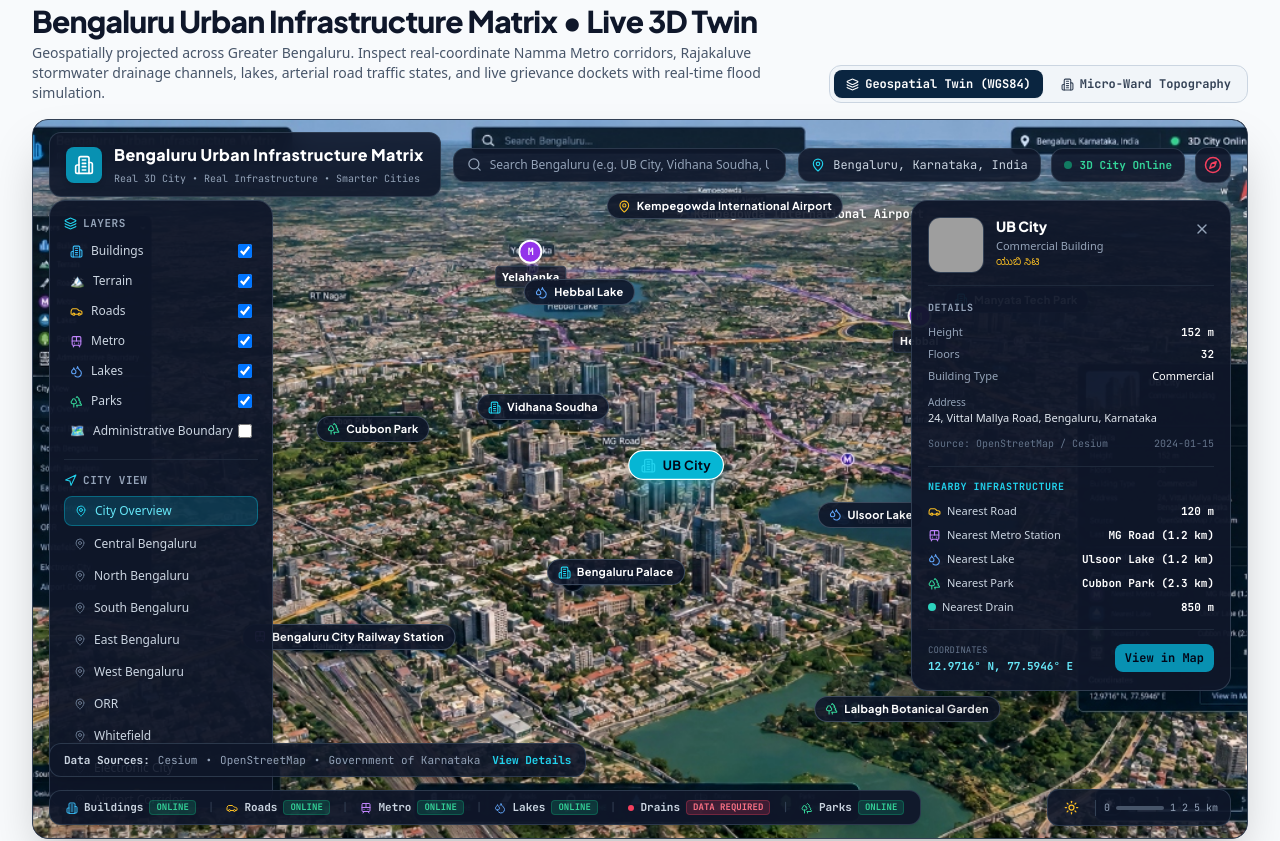
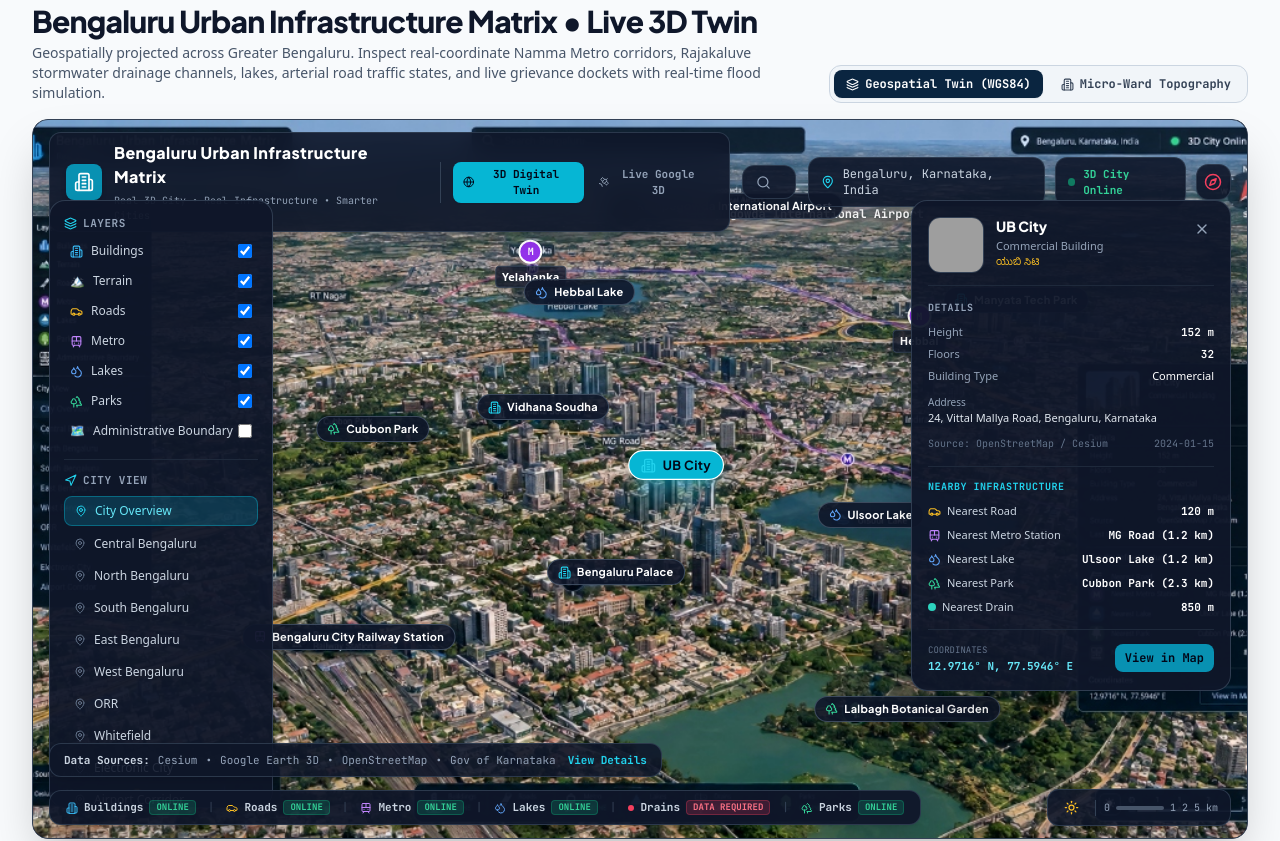
Before and after one commit to Afnan-0206/nammafix-ai, a React (Vite) app: page / in a window 1280 px wide. Shown: the part 1045-1886 px from the top of the page. Built offline with nearby package versions, Linux system fonts and the light colour scheme; grey boxes are pictures that could not be loaded.

Commit message:
feat(gis): integrate Live Google 3D Earth Maps embed with instant zero-delay switching and preconnected fast loading

```diff
--- a/index.html
+++ b/index.html
@@ -6,6 +6,9 @@
     <meta name="theme-color" content="#0A2540" />
     <link rel="preconnect" href="https://fonts.googleapis.com">
     <link rel="preconnect" href="https://fonts.gstatic.com" crossorigin>
+    <link rel="preconnect" href="https://www.google.com">
+    <link rel="preconnect" href="https://maps.google.com">
+    <link rel="dns-prefetch" href="https://www.google.com">
     <link href="https://fonts.googleapis.com/css2?family=Inter:wght@300;400;500;600;700;800&family=JetBrains+Mono:wght@400;500;600;700&family=Plus+Jakarta+Sans:wght@400;500;600;700;800&family=Noto+Sans+Kannada:wght@400;500;600;700&display=swap" rel="stylesheet">
     <link rel="manifest" href="/manifest.json">
     <meta name="mobile-web-app-capable" content="yes">
--- a/src/components/BengaluruDigitalTwin.jsx
+++ b/src/components/BengaluruDigitalTwin.jsx
@@ -2,7 +2,7 @@
 import {
   Building2, MapPin, Search, Compass, Sun, Moon, Layers,
   Navigation, Eye, X, Check, Droplets, Trees, Train, Car,
-  ShieldAlert, ExternalLink, Globe, Sliders, ChevronRight, CornerDownRight
+  ShieldAlert, ExternalLink, Globe, Sliders, ChevronRight, CornerDownRight, Satellite
 } from 'lucide-react'
 
 // Authoritative Landmark Nodes positioned across the 3D aerial cityscape
@@ -290,13 +290,14 @@
 ]
 
 export default function BengaluruDigitalTwin() {
-  const [selectedLandmark, setSelectedLandmark] = useState(LANDMARKS[0]) // Default UB City as in screenshot
+  const [selectedLandmark, setSelectedLandmark] = useState(LANDMARKS[0]) // Default UB City
+  const [viewEngine, setViewEngine] = useState('matrix3d') // 'matrix3d' | 'google3d'
   const [searchQuery, setSearchQuery] = useState('')
   const [searchFocused, setSearchFocused] = useState(false)
   const [activeView, setActiveView] = useState('overview')
   const [isDaylight, setIsDaylight] = useState(true)
 
-  // Zoom & Pan state
+  // Zoom & Pan state for 3D aerial canvas
   const [zoom, setZoom] = useState(1)
   const [pan, setPan] = useState({ x: 0, y: 0 })
   const isDraggingRef = useRef(false)
@@ -326,13 +327,14 @@
 
   // Mouse pan handlers
   const onMouseDown = (e) => {
-    if (e.target.closest('button, input, a, .interactive-panel')) return
+    if (viewEngine !== 'matrix3d') return
+    if (e.target.closest('button, input, a, .interactive-panel, iframe')) return
     isDraggingRef.current = true
     dragStartRef.current = { x: e.clientX - pan.x, y: e.clientY - pan.y }
   }
 
   const onMouseMove = (e) => {
-    if (!isDraggingRef.current) return
+    if (!isDraggingRef.current || viewEngine !== 'matrix3d') return
     setPan({
       x: e.clientX - dragStartRef.current.x,
       y: e.clientY - dragStartRef.current.y,
@@ -358,7 +360,7 @@
     setSelectedLandmark(landmark)
     setSearchQuery('')
     setSearchFocused(false)
-    // Pan to landmark
+    if (viewEngine !== 'matrix3d') setViewEngine('matrix3d')
     setPan({
       x: (50 - landmark.leftPct) * 4,
       y: (50 - landmark.topPct) * 3,
@@ -373,9 +375,11 @@
       onMouseMove={onMouseMove}
       onMouseUp={onMouseUp}
     >
-      {/* ─── 1. Aerial 3D Canvas / Viewport Layer ─── */}
+      {/* ─── 1A. Photorealistic 3D Aerial Canvas Layer (Active when matrix3d) ─── */}
       <div
-        className="absolute inset-0 transition-transform duration-300 ease-out cursor-grab active:cursor-grabbing origin-center"
+        className={`absolute inset-0 transition-transform duration-300 ease-out cursor-grab active:cursor-grabbing origin-center ${
+          viewEngine === 'matrix3d' ? 'block' : 'hidden'
+        }`}
         style={{
           transform: `scale(${zoom}) translate(${pan.x}px, ${pan.y}px)`,
         }}
@@ -383,10 +387,11 @@
         <img
           src="/bengaluru_digital_twin_view.jpg"
           alt="Bengaluru 3D Photorealistic Digital Twin Base"
+          loading="eager"
           className="w-full h-full object-cover object-center pointer-events-none filter brightness-[0.98] contrast-[1.04]"
         />
 
-        {/* Airport Flight Path Vector Animation */}
+        {/* Airport Flight Path Vector */}
         {activeLayers.roads && (
           <div className="absolute top-[12%] left-[53%] flex items-center gap-2 pointer-events-none">
             <span className="text-white text-xs font-bold font-mono drop-shadow-[0_2px_4px_rgba(0,0,0,0.9)]">
@@ -417,10 +422,8 @@
 
         {/* Clickable 3D Hotspot Markers */}
         {LANDMARKS.map((item) => {
-          // Visibility based on layer filter
           if (!activeLayers[item.category]) return null
-
-          const isSelected = selectedNodeOrActive(selectedLandmark, item)
+          const isSelected = selectedLandmark && selectedLandmark.id === item.id
 
           return (
             <div
@@ -434,12 +437,10 @@
                 isSelected ? 'scale-110' : 'hover:scale-105'
               }`}
             >
-              {/* Active Selection Glow Ring */}
               {isSelected && (
                 <div className="absolute -inset-2 rounded-full border-2 border-cyan-400 animate-ping pointer-events-none opacity-60" />
               )}
 
-              {/* Pin Badge with Icon & Label */}
               <div
                 className={`flex items-center gap-1.5 px-2.5 py-1 rounded-full text-xs font-bold tracking-wide shadow-xl border transition-all ${
                   isSelected
@@ -457,10 +458,29 @@
         })}
       </div>
 
+      {/* ─── 1B. Live Google 3D Earth / Maps Feed Layer (Active when google3d) ─── */}
+      <div
+        className={`absolute inset-0 w-full h-full bg-slate-950 ${
+          viewEngine === 'google3d' ? 'block' : 'hidden'
+        }`}
+      >
+        <iframe
+          src="https://www.google.com/maps/embed?pb=!1m14!1m12!1m3!1d58170.87027506553!2d77.62251494063115!3d12.912340508147711!2m3!1f0!2f0!3f0!3m2!1i1024!2i768!4f13.1!5e1!3m2!1sen!2sin!4v1789308296796!5m2!1sen!2sin"
+          width="100%"
+          height="100%"
+          style={{ border: 0 }}
+          allowFullScreen=""
+          loading="eager"
+          referrerPolicy="strict-origin-when-cross-origin"
+          title="Google 3D Maps Bengaluru Live Infrastructure Layer"
+          className="w-full h-full filter contrast-[1.05]"
+        />
+      </div>
+
       {/* ─── 2. Top Navigation Bar ─── */}
       <div className="absolute top-3 left-4 right-4 z-30 flex items-center justify-between pointer-events-auto gap-3">
-        {/* Top-Left: Logo & Title Card */}
-        <div className="flex items-center gap-3 bg-slate-900/90 border border-slate-700/80 px-4 py-2.5 rounded-xl shadow-lg interactive-panel backdrop-blur-md">
+        {/* Top-Left: Logo, Title & Engine Switcher */}
+        <div className="flex items-center gap-3 bg-slate-900/90 border border-slate-700/80 px-4 py-2 rounded-xl shadow-lg interactive-panel backdrop-blur-md">
           <div className="h-9 w-9 rounded-lg bg-cyan-600 flex items-center justify-center text-white shadow-md shrink-0">
             <Building2 size={20} />
           </div>
@@ -471,6 +491,30 @@
             <p className="font-mono text-[10px] text-slate-400 mt-1">
               Real 3D City &bull; Real Infrastructure &bull; Smarter Cities
             </p>
+          </div>
+
+          {/* Seamless Mode Switcher Button */}
+          <div className="ml-3 pl-3 border-l border-slate-700 hidden sm:flex items-center gap-1">
+            <button
+              onClick={() => setViewEngine('matrix3d')}
+              className={`px-2.5 py-1 rounded-lg text-[11px] font-mono font-bold transition flex items-center gap-1 ${
+                viewEngine === 'matrix3d'
+                  ? 'bg-cyan-500 text-slate-950 shadow-sm'
+                  : 'text-slate-400 hover:text-white hover:bg-slate-800'
+              }`}
+            >
+              <Globe size={12} /> 3D Digital Twin
+            </button>
+            <button
+              onClick={() => setViewEngine('google3d')}
+              className={`px-2.5 py-1 rounded-lg text-[11px] font-mono font-bold transition flex items-center gap-1 ${
+                viewEngine === 'google3d'
+                  ? 'bg-cyan-500 text-slate-950 shadow-sm'
+                  : 'text-slate-400 hover:text-white hover:bg-slate-800'
+              }`}
+            >
+              <Satellite size={12} /> Live Google 3D
+            </button>
           </div>
         </div>
 
@@ -496,7 +540,6 @@
             )}
           </div>
 
-          {/* Autocomplete Dropdown */}
           {searchFocused && searchResults.length > 0 && (
             <div className="absolute top-full left-0 right-0 mt-1 bg-slate-900/95 border border-slate-700 rounded-xl shadow-2xl overflow-hidden z-50">
               {searchResults.map((result) => (
@@ -532,14 +575,18 @@
 
           <div className="flex items-center gap-2 bg-slate-900/90 border border-slate-700/80 px-3 py-2 rounded-xl text-xs font-mono shadow-lg">
             <span className="h-2 w-2 rounded-full bg-emerald-500 animate-pulse" />
-            <span className="text-emerald-400 font-bold text-[11px]">3D City Online</span>
+            <span className="text-emerald-400 font-bold text-[11px]">
+              {viewEngine === 'google3d' ? 'Live Satellite Feed' : '3D City Online'}
+            </span>
           </div>
 
-          {/* Compass Rose */}
           <div
-            onClick={() => setPan({ x: 0, y: 0 })}
+            onClick={() => {
+              setPan({ x: 0, y: 0 })
+              setZoom(1)
+            }}
             className="h-9 w-9 rounded-xl bg-slate-900/90 border border-slate-700/80 flex items-center justify-center text-rose-500 hover:text-white cursor-pointer shadow-lg transition"
-            title="Reset North Heading"
+            title="Reset North Heading & View"
           >
             <Compass size={18} className="animate-spin-slow" />
           </div>
@@ -548,7 +595,6 @@
 
       {/* ─── 3. Left Control Panel (Layers & City Views) ─── */}
       <div className="absolute top-20 left-4 z-30 w-56 max-h-[calc(100%-110px)] overflow-y-auto bg-slate-900/95 border border-slate-700/90 rounded-2xl shadow-2xl p-3.5 space-y-4 interactive-panel thin-scrollbar text-xs">
-        {/* Layer Toggles Section */}
         <div>
           <div className="flex items-center gap-1.5 text-[11px] font-mono font-bold text-slate-400 uppercase tracking-wider mb-2">
             <Layers size={13} className="text-cyan-400" /> Layers
@@ -599,7 +645,6 @@
           </div>
         </div>
 
-        {/* City View Presets Section */}
         <div className="pt-3 border-t border-slate-800">
           <div className="flex items-center gap-1.5 text-[11px] font-mono font-bold text-slate-400 uppercase tracking-wider mb-2">
             <Navigation size={13} className="text-cyan-400" /> City View
@@ -608,7 +653,10 @@
             {CITY_VIEWS.map((view) => (
               <button
                 key={view.id}
-                onClick={() => selectView(view)}
+                onClick={() => {
+                  if (viewEngine !== 'matrix3d') setViewEngine('matrix3d')
+                  selectView(view)
+                }}
                 className={`w-full text-left px-2.5 py-1.5 rounded-lg text-xs font-medium flex items-center gap-2 transition ${
                   activeView === view.id
                     ? 'bg-cyan-500/20 text-cyan-300 border border-cyan-500/40 font-bold'
@@ -626,7 +674,6 @@
       {/* ─── 4. Right Inspector Card (Asset Details & Nearby Infrastructure) ─── */}
       {selectedLandmark && (
         <div className="absolute top-20 right-4 z-30 w-80 sm:w-88 max-h-[calc(100%-110px)] overflow-y-auto bg-slate-900/95 border border-slate-700/90 rounded-2xl shadow-2xl p-4 interactive-panel thin-scrollbar text-xs space-y-3.5 animate-pageIn">
-          {/* Card Header with Image Thumbnail */}
           <div className="flex items-start justify-between gap-3 border-b border-slate-800 pb-3">
             <div className="flex items-center gap-3">
               <img
@@ -655,7 +702,6 @@
             </button>
           </div>
 
-          {/* Details Section */}
           <div>
             <div className="text-[10px] font-mono font-bold uppercase tracking-wider text-slate-400 mb-2">
               Details
@@ -684,7 +730,6 @@
             </div>
           </div>
 
-          {/* Nearby Infrastructure (Relational Matrix) */}
           <div className="pt-3 border-t border-slate-800">
             <div className="text-[10px] font-mono font-bold uppercase tracking-wider text-cyan-400 mb-2">
               Nearby Infrastructure
@@ -723,7 +768,6 @@
             </div>
           </div>
 
-          {/* Coordinates & Action */}
           <div className="pt-3 border-t border-slate-800 flex items-center justify-between text-[11px] font-mono">
             <div>
               <span className="text-[9px] text-slate-500 uppercase block">Coordinates</span>
@@ -731,6 +775,7 @@
             </div>
             <button
               onClick={() => {
+                if (viewEngine !== 'matrix3d') setViewEngine('matrix3d')
                 setPan({
                   x: (50 - selectedLandmark.leftPct) * 4,
                   y: (50 - selectedLandmark.topPct) * 3,
@@ -747,14 +792,15 @@
 
       {/* ─── 5. Bottom Dock & Footer Controls ─── */}
       <div className="absolute bottom-3 left-4 right-4 z-30 flex flex-wrap items-center justify-between gap-3 pointer-events-auto">
-        {/* Bottom-Left: Data Sources & Attribution */}
         <div className="bg-slate-900/90 border border-slate-700/80 px-3.5 py-2 rounded-xl text-[11px] font-mono text-slate-400 shadow-lg interactive-panel hidden sm:flex items-center gap-2">
           <span className="font-bold text-slate-300">Data Sources:</span>
           <span>Cesium</span>
           <span>&bull;</span>
+          <span>Google Earth 3D</span>
+          <span>&bull;</span>
           <span>OpenStreetMap</span>
           <span>&bull;</span>
-          <span>Government of Karnataka</span>
+          <span>Gov of Karnataka</span>
           <a
             href="https://www.bbmp.gov.in/gisviewer/"
             target="_blank"
@@ -765,7 +811,6 @@
           </a>
         </div>
 
-        {/* Bottom-Center: Live Layer Status Ticker */}
         <div className="bg-slate-900/95 border border-slate-700/80 px-4 py-2 rounded-xl shadow-lg interactive-panel flex items-center gap-3 overflow-x-auto text-[11px] font-mono">
           <StatusBadge icon={<Building2 size={12} className="text-sky-400" />} label="Buildings" status="ONLINE" />
           <span className="text-slate-700">|</span>
@@ -780,7 +825,6 @@
           <StatusBadge icon={<Trees size={12} className="text-emerald-400" />} label="Parks" status="ONLINE" />
         </div>
 
-        {/* Bottom-Right: Day/Night Mode & Scale Bar */}
         <div className="bg-slate-900/90 border border-slate-700/80 px-3 py-1.5 rounded-xl shadow-lg interactive-panel flex items-center gap-3 text-xs font-mono text-slate-300">
           <button
             onClick={() => setIsDaylight(!isDaylight)}
@@ -849,7 +893,3 @@
       return <MapPin size={13} className="text-amber-400" />
   }
 }
-
-function selectedNodeOrActive(selected, item) {
-  return selected && selected.id === item.id
-}
```
